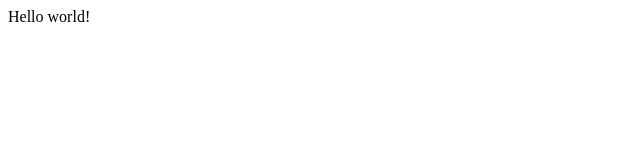
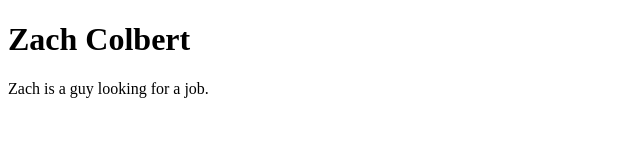
Before and after one commit to colbertz2/web-resume, a Gatsby site: page / in a window 1280 px wide. Shown: the whole page, without its empty margins (0-640 px from the left). Built offline with nearby package versions, Linux system fonts and the light colour scheme; Gatsby itself is replaced by a stand-in of ours.

Commit message:
Base content

```diff
--- a/src/pages/index.js
+++ b/src/pages/index.js
@@ -1,5 +1,8 @@
 import React from "react"
 
-export default function Home() {
-  return <div>Hello world!</div>
-}
+export default () => (
+  <div>
+    <h1>Zach Colbert</h1>
+    <div>Zach is a guy looking for a job.</div>
+  </div>
+)
```
